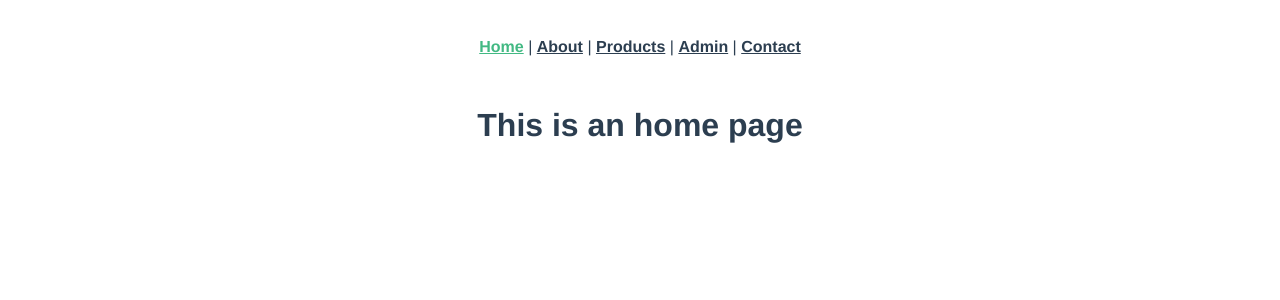
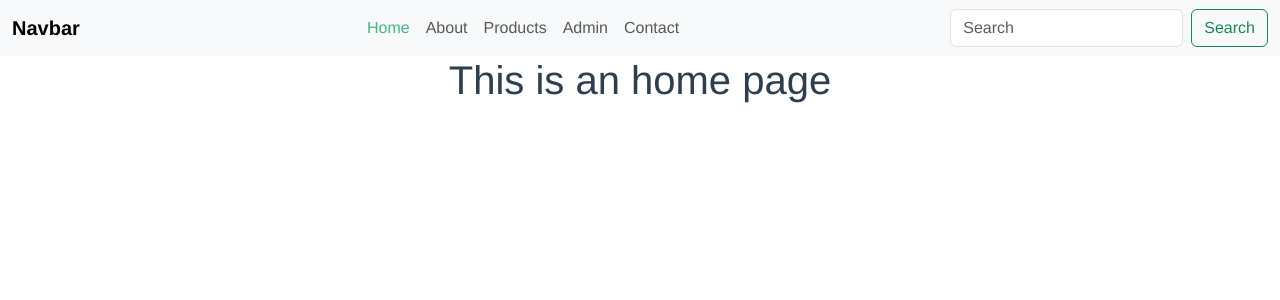
Before and after one commit to robynainsley21/node-eomp, a Vue app: page / in a window 1280 px wide. Shown: the top 300 px of the page. Built offline with nearby package versions, Linux system fonts and the light colour scheme.

Commit message:
navbar- added navbar content and functionality

```diff
--- a/package.json
+++ b/package.json
@@ -8,6 +8,7 @@
     "lint": "vue-cli-service lint"
   },
   "dependencies": {
+    "bootstrap": "^5.3.3",
     "core-js": "^3.8.3",
     "register-service-worker": "^1.7.2",
     "vue": "^3.2.13",
--- a/src/components/NavBarComp.vue
+++ b/src/components/NavBarComp.vue
@@ -1,12 +1,36 @@
 <template>
 <div>
-    <nav>
-    <router-link to="/">Home</router-link> |
-    <router-link to="/about">About</router-link> |
-    <router-link to="/products">Products</router-link> |
-    <router-link to="/admin">Admin</router-link> |
-    <router-link to="/contact">Contact</router-link>
-  </nav>
+<nav class="navbar navbar-expand-lg bg-body-tertiary">
+  <div class="container-fluid m-auto">
+    <a class="navbar-brand">Navbar</a>
+    <button class="navbar-toggler" type="button" data-bs-toggle="collapse" data-bs-target="#navbarSupportedContent" aria-controls="navbarSupportedContent" aria-expanded="false" aria-label="Toggle navigation">
+      <span class="navbar-toggler-icon"></span>
+    </button>
+    <div class="collapse navbar-collapse" id="navbarSupportedContent">
+      <ul class="navbar-nav m-auto mb-2 mb-lg-0">
+        <li class="nav-item">
+            <router-link to="/" class="nav-link" >Home</router-link>
+        </li>
+        <li class="nav-item">
+            <router-link to="/about" class="nav-link">About</router-link>
+        </li>
+        <li class="nav-item">
+            <router-link to="/products" class="nav-link" >Products</router-link>
+        </li>
+        <li class="nav-item">
+            <router-link to="/admin" class="nav-link" >Admin</router-link>
+        </li>
+        <li class="nav-item">
+            <router-link to="/contact" class="nav-link" >Contact</router-link>
+        </li>
+      </ul>
+      <form class="d-flex" role="search">
+        <input class="form-control me-2" type="search" placeholder="Search" aria-label="Search">
+        <button class="btn btn-outline-success" type="submit">Search</button>
+      </form>
+    </div>
+  </div>
+</nav>
 </div>
 </template>
 
--- a/src/main.js
+++ b/src/main.js
@@ -3,5 +3,7 @@
 import './registerServiceWorker'
 import router from './router'
 import store from './store'
+import 'bootstrap/dist/css/bootstrap.min.css'
+import 'bootstrap'
 
 createApp(App).use(store).use(router).mount('#app')
```
Also changed, not shown: 1 other file (tests, documents, lock files or other folders).
